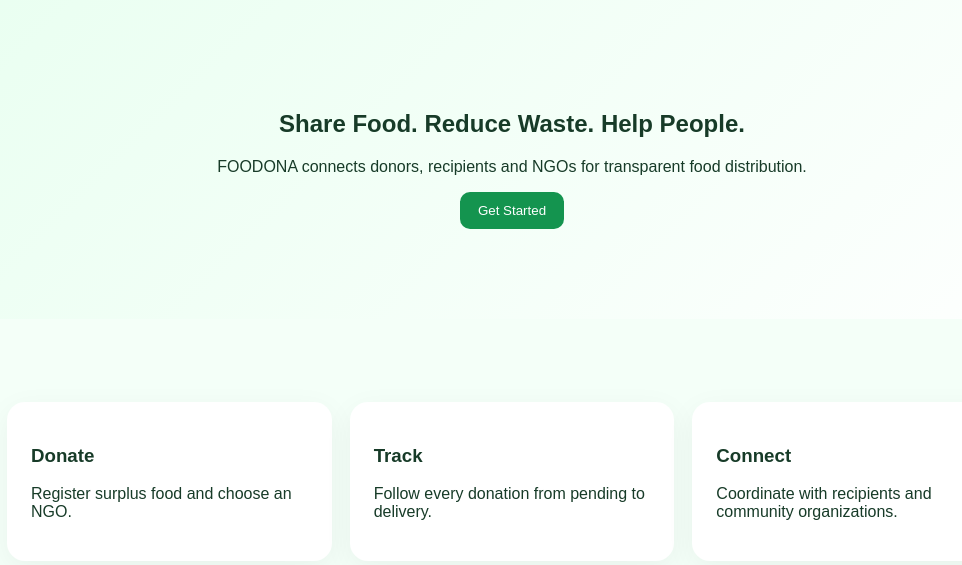
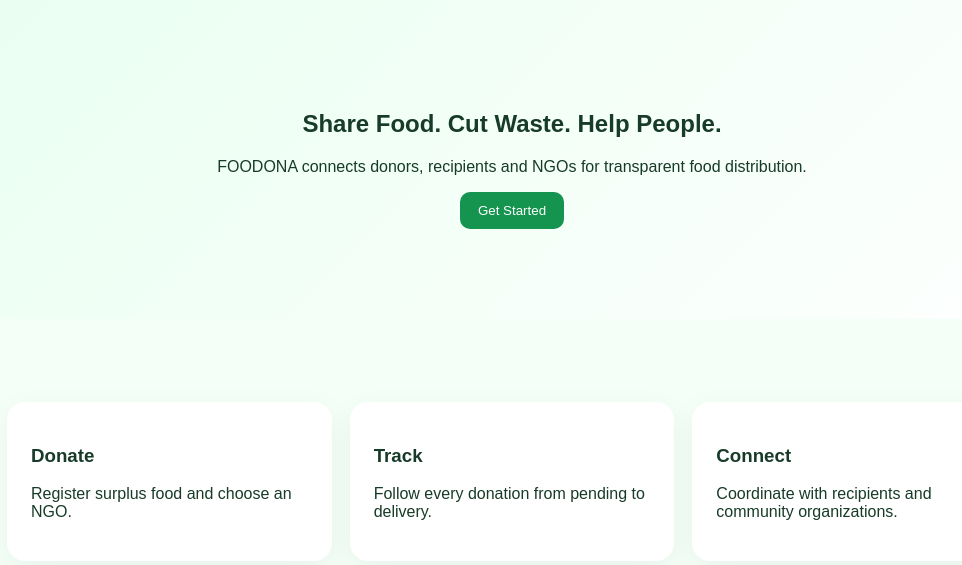
Before and after one commit to shaurya-tiwarii/foodona, a Flask app: page / in a window 1280 px wide. Shown: the part 54-619 px from the top of the page, without its empty margins (128-1090 px from the left). Run offline with Flask 3, Linux system fonts and the light colour scheme.

Commit message:
fix hero text

```diff
--- a/templates/index.html
+++ b/templates/index.html
@@ -1 +1 @@
-{% extends "base.html" %}{% block content %}<section class="hero"><h1>Share Food. Reduce Waste. Help People.</h1><p>FOODONA connects donors, recipients and NGOs for transparent food distribution.</p><a href="/register"><button>Get Started</button></a></section><div class="container grid"><div class="card"><h3>Donate</h3><p>Register surplus food and choose an NGO.</p></div><div class="card"><h3>Track</h3><p>Follow every donation from pending to delivery.</p></div><div class="card"><h3>Connect</h3><p>Coordinate with recipients and community organizations.</p></div></div>{% endblock %}
+{% extends "base.html" %}{% block content %}<section class="hero"><h1>Share Food. Cut Waste. Help People.</h1><p>FOODONA connects donors, recipients and NGOs for transparent food distribution.</p><a href="/register"><button>Get Started</button></a></section><div class="container grid"><div class="card"><h3>Donate</h3><p>Register surplus food and choose an NGO.</p></div><div class="card"><h3>Track</h3><p>Follow every donation from pending to delivery.</p></div><div class="card"><h3>Connect</h3><p>Coordinate with recipients and community organizations.</p></div></div>{% endblock %}
```
